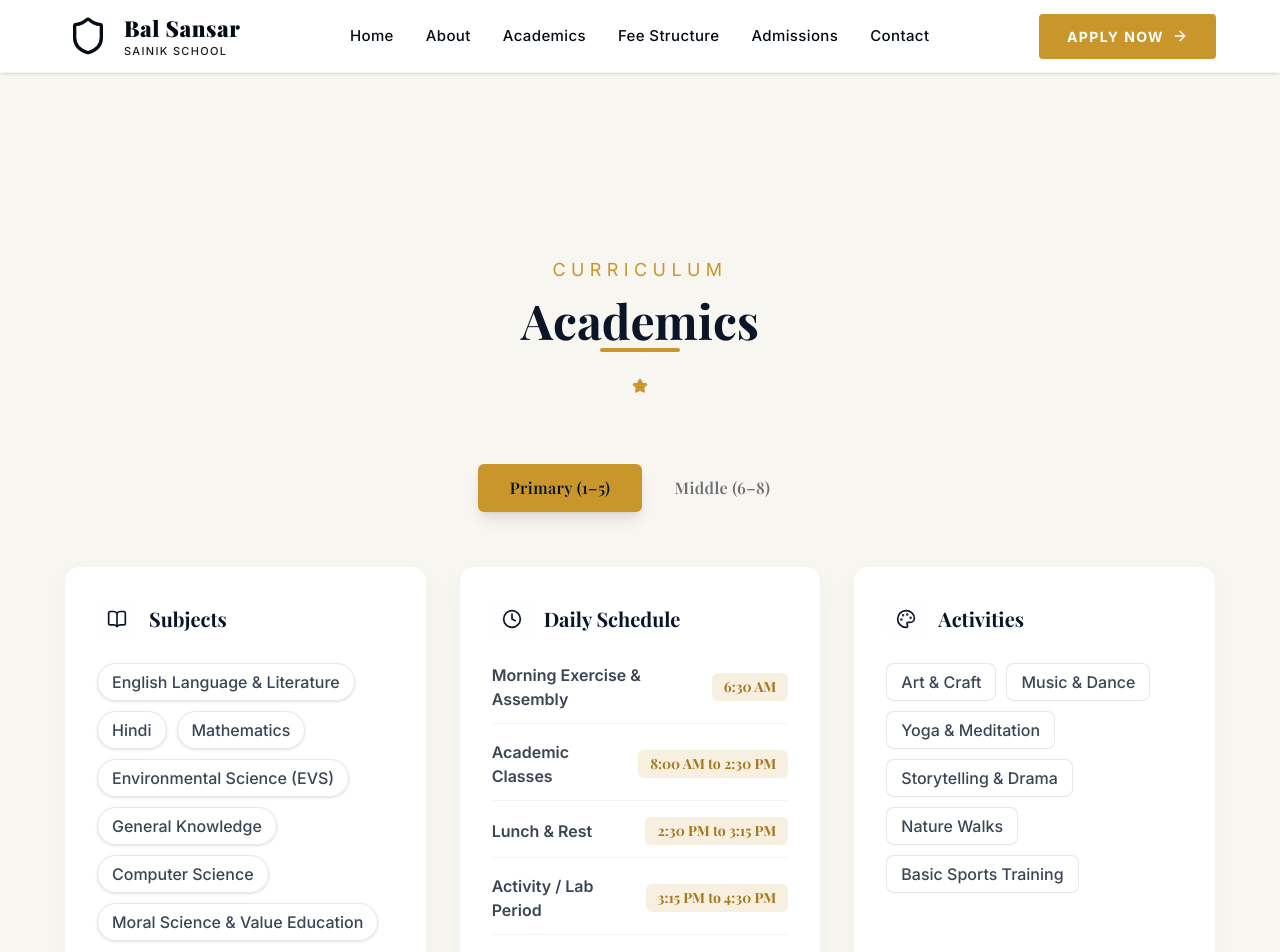
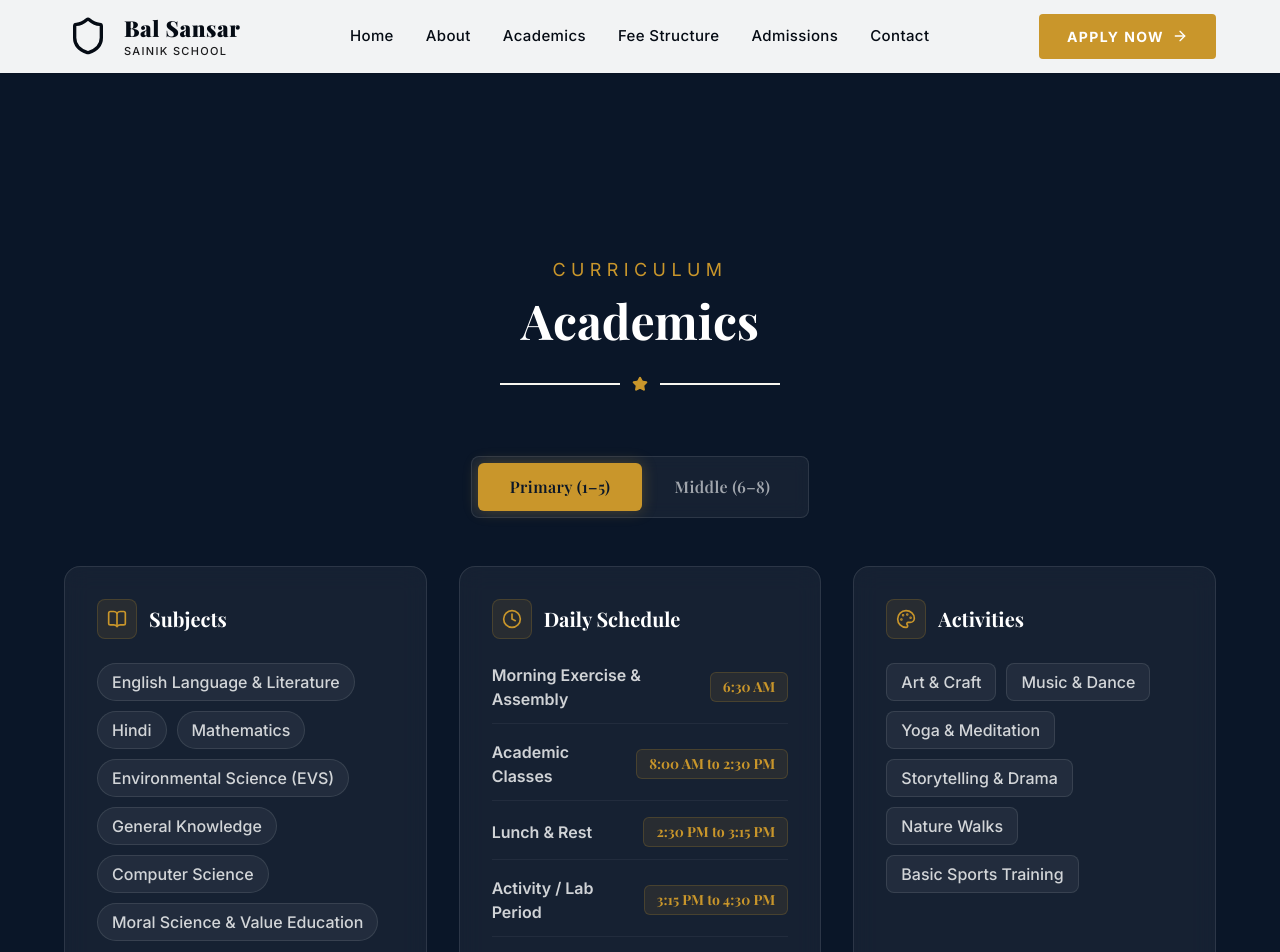
Before and after one commit to Bal-Sanskar-Sainik-School/Bal-Sanskar-Sainik-School-Website, a Next.js app: page /academics in a window 1280 px wide. Shown: the top 952 px of the page. Built offline with nearby package versions, Linux system fonts and the light colour scheme.

Commit message:
Implemented theme consistency in the navlinks successfully

```diff
--- a/app/about/page.tsx
+++ b/app/about/page.tsx
@@ -3,7 +3,7 @@ import PrincipalDesk from "@/components/PrincipalDesk";
 
 export default function AboutPage() {
   return (
-    <main className="pt-24 bg-ivory min-h-screen">
+    <main className="pt-24 bg-navy min-h-screen">
       <About />
       <PrincipalDesk />
     </main>
--- a/app/academics/page.tsx
+++ b/app/academics/page.tsx
@@ -3,7 +3,7 @@ import BeyondAcademics from "@/components/BeyondAcademics";
 
 export default function AcademicsPage() {
   return (
-    <main className="pt-24 bg-ivory-dark min-h-screen">
+    <main className="pt-24 bg-navy min-h-screen">
       <Academics />
       <BeyondAcademics />
     </main>
--- a/app/contact/page.tsx
+++ b/app/contact/page.tsx
@@ -2,7 +2,7 @@ import Contact from "@/components/Contact";
 
 export default function ContactPage() {
   return (
-    <main className="pt-24 bg-ivory-dark min-h-screen">
+    <main className="pt-24 bg-navy min-h-screen">
       <Contact />
     </main>
   );
--- a/components/Academics.tsx
+++ b/components/Academics.tsx
@@ -72,19 +72,19 @@ export default function Academics() {
   const currentTab = tabs.find((t) => t.id === activeTab)!;
 
   return (
-    <section id="academics" className="section-padding bg-ivory-dark" ref={ref}>
+    <section id="academics" className="section-padding bg-transparent" ref={ref}>
       <div className="max-w-7xl mx-auto">
         {/* Section Title */}
         <motion.div
-          initial={{ opacity: 0, y: 30 }}
-          animate={inView ? { opacity: 1, y: 0 } : {}}
-          transition={{ duration: 0.7 }}
-          className="text-center mb-16"
+           initial={{ opacity: 0, y: 30 }}
+           animate={inView ? { opacity: 1, y: 0 } : {}}
+           transition={{ duration: 0.7 }}
+           className="text-center mb-16"
         >
           <p className="font-[family-name:var(--font-body)] text-gold text-lg tracking-[0.3em] uppercase mb-3">
             Curriculum
           </p>
-          <h2 className="font-[family-name:var(--font-heading)] text-navy text-3xl sm:text-4xl md:text-5xl font-bold gold-underline">
+          <h2 className="font-[family-name:var(--font-heading)] text-white text-3xl sm:text-4xl md:text-5xl font-bold mb-6">
             Academics
           </h2>
           <div className="star-divider mt-8">
@@ -99,15 +99,15 @@ export default function Academics() {
           transition={{ duration: 0.6, delay: 0.2 }}
           className="flex justify-center mb-12"
         >
-          <div className="inline-flex bg-ivory-dark/10 rounded-lg p-1.5">
+          <div className="inline-flex bg-white/5 rounded-lg p-1.5 border border-white/10 backdrop-blur-sm">
             {tabs.map((tab) => (
               <button
                 key={tab.id}
                 onClick={() => setActiveTab(tab.id)}
                 className={`font-[family-name:var(--font-heading)] relative px-6 sm:px-8 py-3 rounded-md text-sm sm:text-base font-semibold tracking-wide transition-all duration-300 ${
                   activeTab === tab.id
-                    ? "bg-gold text-navy shadow-lg"
-                    : "text-navy/60 hover:text-navy"
+                    ? "bg-gold text-navy shadow-[0_0_15px_rgba(201,150,43,0.3)]"
+                    : "text-white/60 hover:text-white"
                 }`}
               >
                 {tab.label}
@@ -127,12 +127,12 @@ export default function Academics() {
             className="grid lg:grid-cols-3 gap-6 lg:gap-8"
           >
             {/* Subjects */}
-            <div className="card-ivory rounded-2xl p-6 sm:p-8 flex flex-col h-full">
+            <div className="bg-white/5 border border-white/10 backdrop-blur-md rounded-2xl p-6 sm:p-8 flex flex-col h-full hover:border-gold/30 transition-colors duration-500">
               <div className="flex items-center gap-3 mb-6">
-                <div className="w-10 h-10 rounded-lg bg-ivory-dark/10 flex items-center justify-center">
-                  <BookOpen className="w-5 h-5 text-navy" />
+                <div className="w-10 h-10 rounded-lg bg-gold/10 border border-gold/20 flex items-center justify-center">
+                  <BookOpen className="w-5 h-5 text-gold" />
                 </div>
-                <h3 className="font-[family-name:var(--font-heading)] text-navy text-xl font-bold">
+                <h3 className="font-[family-name:var(--font-heading)] text-white text-xl font-bold">
                   Subjects
                 </h3>
               </div>
@@ -140,7 +140,7 @@ export default function Academics() {
                 {currentTab.subjects.map((subject) => (
                   <span
                     key={subject}
-                    className="font-[family-name:var(--font-body)] bg-white/80 border border-navy/10 px-3.5 py-1.5 rounded-full text-navy/80 text-sm sm:text-base font-medium shadow-sm hover:shadow-md hover:-translate-y-0.5 transition-all duration-300"
+                    className="font-[family-name:var(--font-body)] bg-white/5 border border-white/10 px-3.5 py-1.5 rounded-full text-white/80 text-sm sm:text-base font-medium hover:border-gold/30 hover:text-white transition-all duration-300"
                   >
                     {subject}
                   </span>
@@ -149,12 +149,12 @@ export default function Academics() {
             </div>
 
             {/* Schedule */}
-            <div className="card-ivory rounded-2xl p-6 sm:p-8 flex flex-col h-full">
+            <div className="bg-white/5 border border-white/10 backdrop-blur-md rounded-2xl p-6 sm:p-8 flex flex-col h-full hover:border-gold/30 transition-colors duration-500">
               <div className="flex items-center gap-3 mb-6">
-                <div className="w-10 h-10 rounded-lg bg-ivory-dark/10 flex items-center justify-center">
-                  <Clock className="w-5 h-5 text-navy" />
+                <div className="w-10 h-10 rounded-lg bg-gold/10 border border-gold/20 flex items-center justify-center">
+                  <Clock className="w-5 h-5 text-gold" />
                 </div>
-                <h3 className="font-[family-name:var(--font-heading)] text-navy text-xl font-bold">
+                <h3 className="font-[family-name:var(--font-heading)] text-white text-xl font-bold">
                   Daily Schedule
                 </h3>
               </div>
@@ -164,12 +164,12 @@ export default function Academics() {
                   return (
                     <li
                       key={item}
-                      className="flex justify-between items-center gap-4 border-b border-navy/5 pb-3 last:border-b-0 last:pb-0"
+                      className="flex justify-between items-center gap-4 border-b border-white/5 pb-3 last:border-b-0 last:pb-0"
                     >
-                      <span className="font-[family-name:var(--font-body)] text-navy/80 text-sm sm:text-base font-semibold">
+                      <span className="font-[family-name:var(--font-body)] text-white/80 text-sm sm:text-base font-semibold">
                         {task}
                       </span>
-                      <span className="font-[family-name:var(--font-heading)] text-gold-dark text-xs sm:text-sm font-bold whitespace-nowrap bg-gold/15 px-3 py-1 rounded-md">
+                      <span className="font-[family-name:var(--font-heading)] text-gold text-xs sm:text-sm font-bold whitespace-nowrap bg-gold/10 border border-gold/20 px-3 py-1 rounded-md">
                         {time || ""}
                       </span>
                     </li>
@@ -179,12 +179,12 @@ export default function Academics() {
             </div>
 
             {/* Activities */}
-            <div className="card-ivory rounded-2xl p-6 sm:p-8 flex flex-col h-full">
+            <div className="bg-white/5 border border-white/10 backdrop-blur-md rounded-2xl p-6 sm:p-8 flex flex-col h-full hover:border-gold/30 transition-colors duration-500">
               <div className="flex items-center gap-3 mb-6">
-                <div className="w-10 h-10 rounded-lg bg-ivory-dark/10 flex items-center justify-center">
-                  <Palette className="w-5 h-5 text-navy" />
+                <div className="w-10 h-10 rounded-lg bg-gold/10 border border-gold/20 flex items-center justify-center">
+                  <Palette className="w-5 h-5 text-gold" />
                 </div>
-                <h3 className="font-[family-name:var(--font-heading)] text-navy text-xl font-bold">
+                <h3 className="font-[family-name:var(--font-heading)] text-white text-xl font-bold">
                   Activities
                 </h3>
               </div>
@@ -192,7 +192,7 @@ export default function Academics() {
                 {currentTab.activities.map((activity) => (
                   <span
                     key={activity}
-                    className="font-[family-name:var(--font-body)] bg-ivory-dark/5 border border-navy/10 px-3.5 py-1.5 rounded-lg text-navy/80 text-sm sm:text-base hover:bg-ivory-dark hover:text-navy-dark transition-colors duration-300 cursor-default font-medium"
+                    className="font-[family-name:var(--font-body)] bg-white/5 border border-white/10 px-3.5 py-1.5 rounded-lg text-white/80 text-sm sm:text-base hover:bg-gold/10 hover:border-gold/30 hover:text-gold transition-colors duration-300 font-medium cursor-default"
                   >
                     {activity}
                   </span>
--- a/components/BeyondAcademics.tsx
+++ b/components/BeyondAcademics.tsx
@@ -40,7 +40,7 @@ export default function BeyondAcademics() {
   const inView = useInView(ref, { once: true, margin: "-100px" });
 
   return (
-    <section id="beyond-academics" className="section-padding bg-ivory" ref={ref}>
+    <section id="beyond-academics" className="section-padding bg-transparent" ref={ref}>
       <div className="max-w-7xl mx-auto">
         {/* Section Title */}
         <motion.div
@@ -52,7 +52,7 @@ export default function BeyondAcademics() {
           <p className="font-[family-name:var(--font-body)] text-gold text-lg tracking-[0.3em] uppercase mb-3">
             Holistic Development
           </p>
-          <h2 className="font-[family-name:var(--font-heading)] text-navy text-3xl sm:text-4xl md:text-5xl font-bold gold-underline">
+          <h2 className="font-[family-name:var(--font-heading)] text-white text-3xl sm:text-4xl md:text-5xl font-bold mb-6">
             Beyond Academics
           </h2>
           <div className="star-divider mt-8">
```
Also changed, not shown: components/About.tsx (+13 -11 lines), components/Contact.tsx (+6 -6 lines), components/PrincipalDesk.tsx (+12 -12 lines).
